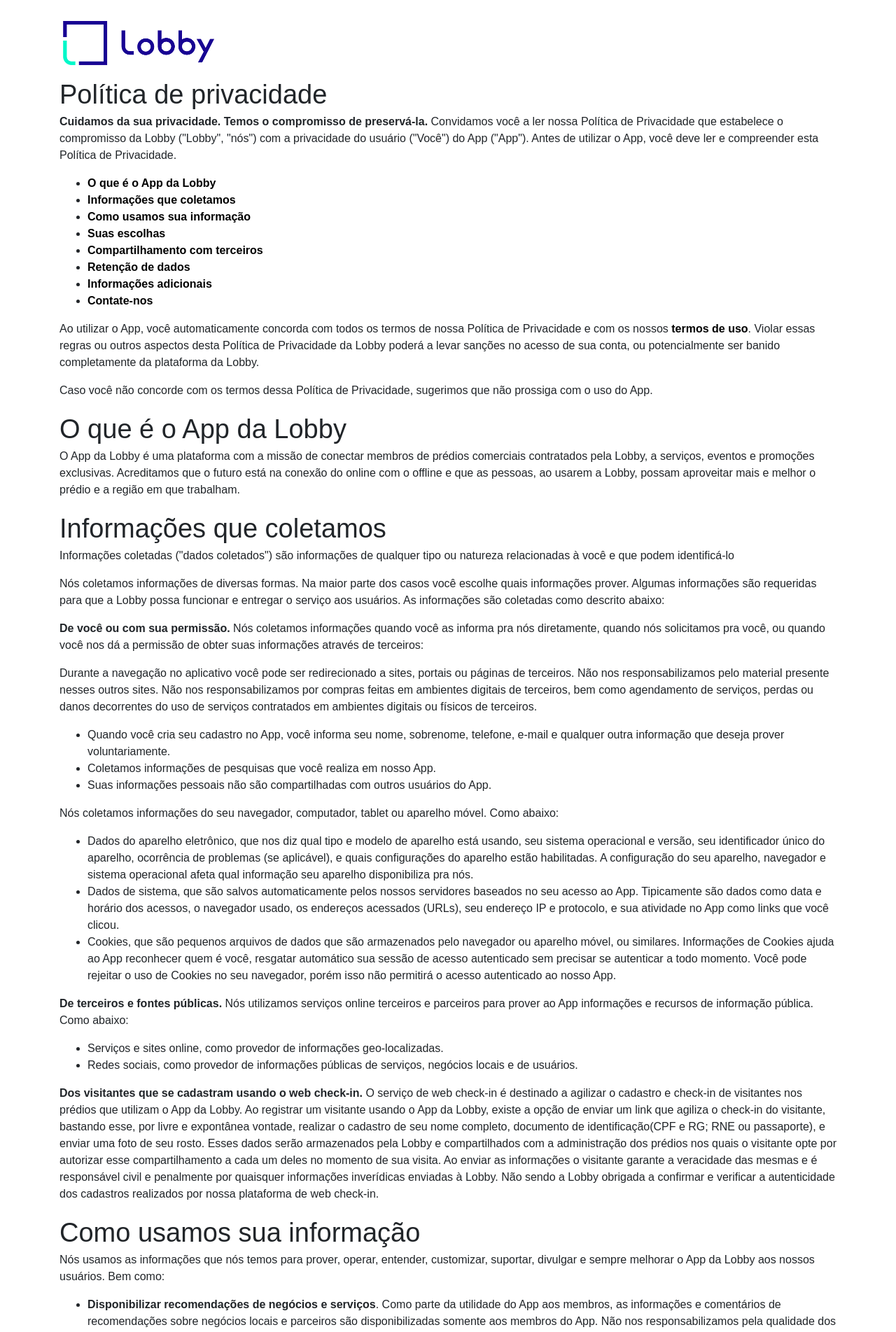
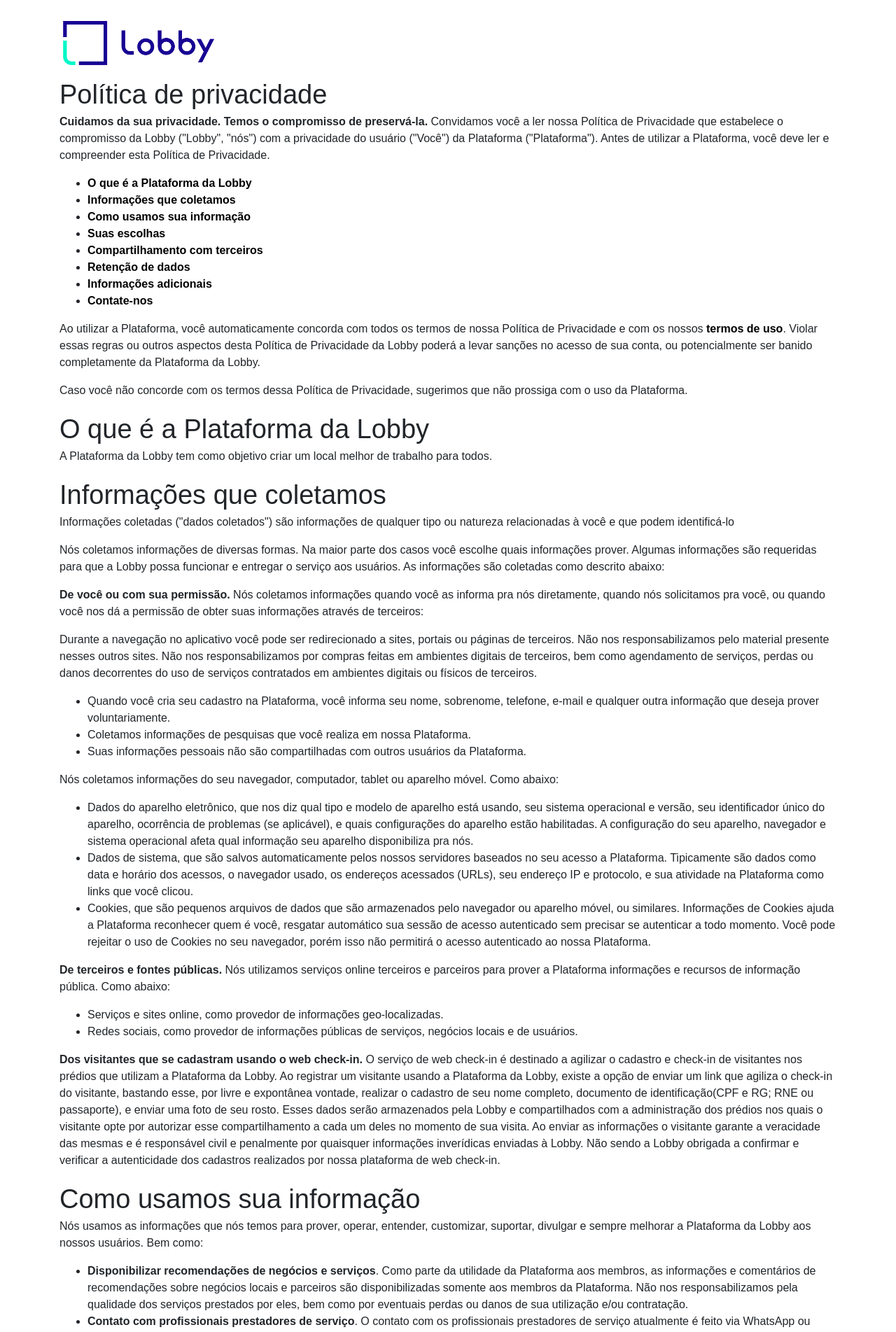
Before and after one commit to lobby-tech/lobby.tech, a Jekyll site: the page built from politica-de-privacidade/index.html, in a window 1280 px wide. Shown: the top 1903 px of the page at 70% size. Built offline with Jekyll 4.4.1, drawn with Linux system fonts in a browser that asks for light colours; some of the changed text lies outside the part shown.

Commit message:
Updated text

```diff
--- a/_sass/base/_app.scss
+++ b/_sass/base/_app.scss
@@ -11,6 +11,6 @@
 }
 
 a:hover {
-  text-decoration: none;
+  text-decoration: underline;
   color: inherit;
 }
--- a/politica-de-privacidade/index.html
+++ b/politica-de-privacidade/index.html
@@ -7,9 +7,9 @@
     <div class="col-12 col-md-12 col-lg-12 pt-4">
       <img src="/assets/images/icon-reverse.png" class="mb-3" alt="Lobby Logo">
       <h1 class="font--xl">Política de privacidade</h1>
-      <p><b>Cuidamos da sua privacidade. Temos o compromisso de preservá-la.</b> Convidamos você a ler nossa Política de Privacidade que estabelece o compromisso da Lobby ("Lobby", "nós") com a privacidade do usuário ("Você") do App ("App"). Antes de utilizar o App, você deve ler e compreender esta Política de Privacidade.</p>
+      <p><b>Cuidamos da sua privacidade. Temos o compromisso de preservá-la.</b> Convidamos você a ler nossa Política de Privacidade que estabelece o compromisso da Lobby ("Lobby", "nós") com a privacidade do usuário ("Você") da Plataforma ("Plataforma"). Antes de utilizar a Plataforma, você deve ler e compreender esta Política de Privacidade.</p>
       <ul>
-        <li><a href="#oque"><b>O que é o App da Lobby</b></a></li>
+        <li><a href="#oque"><b>O que é a Plataforma da Lobby</b></a></li>
         <li><a href="#coleta"><b>Informações que coletamos</b></a></li>
         <li><a href="#comousamos"><b>Como usamos sua informação</b></a></li>
         <li><a href="#suasescolhas"><b>Suas escolhas</b></a></li>
@@ -18,11 +18,11 @@
         <li><a href="#adicionais"><b>Informações adicionais</b></a></li>
         <li><a href="#contatenos"><b>Contate-nos</b></a></li>
       </ul>
-      <p>Ao utilizar o App, você automaticamente concorda com todos os termos de nossa Política de Privacidade e com os nossos <b><a href="/termos-de-uso" title="Termos de Uso">termos de uso</a></b>. Violar essas regras ou outros aspectos desta Política de Privacidade da Lobby poderá a levar sanções no acesso de sua conta, ou potencialmente ser banido completamente da plataforma da Lobby.</p>
-      <p>Caso você não concorde com os termos dessa Política de Privacidade, sugerimos que não prossiga com o uso do App.</p>
+      <p>Ao utilizar a Plataforma, você automaticamente concorda com todos os termos de nossa Política de Privacidade e com os nossos <b><a href="/termos-de-uso" title="Termos de Uso">termos de uso</a></b>. Violar essas regras ou outros aspectos desta Política de Privacidade da Lobby poderá a levar sanções no acesso de sua conta, ou potencialmente ser banido completamente da Plataforma da Lobby.</p>
+      <p>Caso você não concorde com os termos dessa Política de Privacidade, sugerimos que não prossiga com o uso da Plataforma.</p>
 
-      <h2 class="font--xl mt-4" id="oque">O que é o App da Lobby</h2>
-      <p>O App da Lobby é uma plataforma com a missão de conectar membros de prédios comerciais contratados pela Lobby, a serviços, eventos e promoções exclusivas. Acreditamos que o futuro está na conexão do online com o offline e que as pessoas, ao usarem a Lobby, possam aproveitar mais e melhor o prédio e a região em que trabalham.</p>
+      <h2 class="font--xl mt-4" id="oque">O que é a Plataforma da Lobby</h2>
+      <p>A Plataforma da Lobby tem como objetivo criar um local melhor de trabalho para todos.</p>
 
       <h2 class="font--xl mt-4" id="coleta">Informações que coletamos</h2>
       <p>Informações coletadas ("dados coletados") são informações de qualquer tipo ou natureza relacionadas à você e que podem identificá-lo</p>
@@ -30,41 +30,41 @@
       <p><b>De você ou com sua permissão.</b> Nós coletamos informações quando você as informa pra nós diretamente, quando nós solicitamos pra você, ou quando você nos dá a permissão de obter suas informações através de terceiros:</p>
       <p>Durante a navegação no aplicativo você pode ser redirecionado a sites, portais ou páginas de terceiros. Não nos responsabilizamos pelo material presente nesses outros sites. Não nos responsabilizamos por compras feitas em ambientes digitais de terceiros, bem como agendamento de serviços, perdas ou danos decorrentes do uso de serviços contratados em ambientes digitais ou físicos de terceiros.</p>
       <ul>
-        <li>Quando você cria seu cadastro no App, você informa seu nome, sobrenome, telefone, e-mail e qualquer outra informação que deseja prover voluntariamente.</li>
-        <li>Coletamos informações de pesquisas que você realiza em nosso App.</li>
-        <li>Suas informações pessoais não são compartilhadas com outros usuários do App.</li>
+        <li>Quando você cria seu cadastro na Plataforma, você informa seu nome, sobrenome, telefone, e-mail e qualquer outra informação que deseja prover voluntariamente.</li>
+        <li>Coletamos informações de pesquisas que você realiza em nossa Plataforma.</li>
+        <li>Suas informações pessoais não são compartilhadas com outros usuários da Plataforma.</li>
       </ul>
       <p>Nós coletamos informações do seu navegador, computador, tablet ou aparelho móvel. Como abaixo:</p>
       <ul>
         <li>Dados do aparelho eletrônico, que nos diz qual tipo e modelo de aparelho está usando, seu sistema operacional e versão, seu identificador único do aparelho, ocorrência de problemas (se aplicável), e quais configurações do aparelho estão habilitadas. A configuração do seu aparelho, navegador e sistema operacional afeta qual informação seu aparelho disponibiliza pra nós.</li>
-        <li>Dados de sistema, que são salvos automaticamente pelos nossos servidores baseados no seu acesso ao App. Tipicamente são dados como data e horário dos acessos, o navegador usado, os endereços acessados (URLs), seu endereço IP e protocolo, e sua atividade no App como links que você clicou.</li>
-        <li>Cookies, que são pequenos arquivos de dados que são armazenados pelo navegador ou aparelho móvel, ou similares. Informações de Cookies ajuda ao App reconhecer quem é você, resgatar automático sua sessão de acesso autenticado sem precisar se autenticar a todo momento. Você pode rejeitar o uso de Cookies no seu navegador, porém isso não permitirá o acesso autenticado ao nosso App.</li>
+        <li>Dados de sistema, que são salvos automaticamente pelos nossos servidores baseados no seu acesso a Plataforma. Tipicamente são dados como data e horário dos acessos, o navegador usado, os endereços acessados (URLs), seu endereço IP e protocolo, e sua atividade na Plataforma como links que você clicou.</li>
+        <li>Cookies, que são pequenos arquivos de dados que são armazenados pelo navegador ou aparelho móvel, ou similares. Informações de Cookies ajuda a Plataforma reconhecer quem é você, resgatar automático sua sessão de acesso autenticado sem precisar se autenticar a todo momento. Você pode rejeitar o uso de Cookies no seu navegador, porém isso não permitirá o acesso autenticado ao nossa Plataforma.</li>
       </ul>
-      <p><b>De terceiros e fontes públicas.</b> Nós utilizamos serviços online terceiros e parceiros para prover ao App informações e recursos de informação pública. Como abaixo:</p>
+      <p><b>De terceiros e fontes públicas.</b> Nós utilizamos serviços online terceiros e parceiros para prover a Plataforma informações e recursos de informação pública. Como abaixo:</p>
       <ul>
         <li>Serviços e sites online, como provedor de informações geo-localizadas.</li>
         <li>Redes sociais, como provedor de informações públicas de serviços, negócios locais e de usuários.</li>
       </ul>
       <p><b>Dos visitantes que se cadastram usando o web check-in.</b>
-        O serviço de web check-in é destinado a agilizar o cadastro e check-in de visitantes nos prédios que utilizam o App da Lobby.
-        Ao registrar um visitante usando o App da Lobby, existe a opção de enviar um link que agiliza o check-in do visitante, bastando esse, por livre e expontânea vontade, realizar o cadastro de seu nome completo, documento de identificação(CPF e RG; RNE ou passaporte), e enviar uma foto de seu rosto. Esses dados serão armazenados pela Lobby e compartilhados com a administração dos prédios nos quais o visitante opte por autorizar esse compartilhamento a cada um deles no momento de sua visita.
+        O serviço de web check-in é destinado a agilizar o cadastro e check-in de visitantes nos prédios que utilizam a Plataforma da Lobby.
+        Ao registrar um visitante usando a Plataforma da Lobby, existe a opção de enviar um link que agiliza o check-in do visitante, bastando esse, por livre e expontânea vontade, realizar o cadastro de seu nome completo, documento de identificação(CPF e RG; RNE ou passaporte), e enviar uma foto de seu rosto. Esses dados serão armazenados pela Lobby e compartilhados com a administração dos prédios nos quais o visitante opte por autorizar esse compartilhamento a cada um deles no momento de sua visita.
         Ao enviar as informações o visitante garante a veracidade das mesmas e é responsável civil e penalmente por quaisquer informações inverídicas enviadas à Lobby. Não sendo a Lobby obrigada a confirmar e verificar a autenticidade dos cadastros realizados por nossa plataforma de web check-in.
       </p>
 
       <h2 class="font--xl mt-4" id="comousamos">Como usamos sua informação</h2>
-      <p>Nós usamos as informações que nós temos para prover, operar, entender, customizar, suportar, divulgar e sempre melhorar o App da Lobby aos nossos usuários. Bem como:</p>
+      <p>Nós usamos as informações que nós temos para prover, operar, entender, customizar, suportar, divulgar e sempre melhorar a Plataforma da Lobby aos nossos usuários. Bem como:</p>
       <ul>
-        <li><b>Disponibilizar recomendações de negócios e serviços</b>. Como parte da utilidade do App aos membros, as informações e comentários de recomendações sobre negócios locais e parceiros são disponibilizadas somente aos membros do App. Não nos responsabilizamos pela qualidade dos serviços prestados por eles, bem como por eventuais perdas ou danos de sua utilização e/ou contratação.</li>
-        <li><b>Contato com profissionais prestadores de serviço</b>. O contato com os profissionais prestadores de serviço atualmente é feito via WhatsApp ou telefone e nós somente lhe disponibilizamos o contato e não nos responsabilizamos por qualquer mal-entendido, informações indevidas ou problemas que possam ocorrer pela troca de informações via WhatsApp ou telefone ou fora do App da Lobby.</li>
-        <li><b>Publicidade e propaganda</b>. Queremos garantir que o App se mantenha sempre interessante e útil para você, o que poderá incluir também a personalização de anúncios e sugestões de conteúdos, produtos, serviços ou promoções de negócios parceiros baseado em informações do seu interesse e do interesse do parceiro.</li>
+        <li><b>Disponibilizar recomendações de negócios e serviços</b>. Como parte da utilidade da Plataforma aos membros, as informações e comentários de recomendações sobre negócios locais e parceiros são disponibilizadas somente aos membros da Plataforma. Não nos responsabilizamos pela qualidade dos serviços prestados por eles, bem como por eventuais perdas ou danos de sua utilização e/ou contratação.</li>
+        <li><b>Contato com profissionais prestadores de serviço</b>. O contato com os profissionais prestadores de serviço atualmente é feito via WhatsApp ou telefone e nós somente lhe disponibilizamos o contato e não nos responsabilizamos por qualquer mal-entendido, informações indevidas ou problemas que possam ocorrer pela troca de informações via WhatsApp ou telefone ou fora da Plataforma da Lobby.</li>
+        <li><b>Publicidade e propaganda</b>. Queremos garantir que a Plataforma se mantenha sempre interessante e útil para você, o que poderá incluir também a personalização de anúncios e sugestões de conteúdos, produtos, serviços ou promoções de negócios parceiros baseado em informações do seu interesse e do interesse do parceiro.</li>
         <li><b>Suporte e atendimento</b>. Como forma de prestar o melhor serviço, caso seja necessário, podemos entrar em contato com você pelo endereço de e-mail ou qualquer outro meio de comunição que você nos informar.</li>
       </ul>
 
       <h2 class="font--xl mt-4" id="suasescolhas">Suas escolhas</h2>
-      <p>Você tem controle sobre quais notificações serão enviadas a você, que podem ser acessadas no menu configuração do App.</p>
+      <p>Você tem controle sobre quais notificações serão enviadas a você, que podem ser acessadas no menu configuração da Plataforma.</p>
 
       <h2 class="font--xl mt-4" id="compartilhamento">Compartilhamento com terceiros</h2>
-      <p>Nós não compartilhamos suas informações com outros usuários cadastrados no App, podemos alterar essa política conforme as necessidades da Lobby. Algumas informações podem ser compartilhadas com terceiros para prover uma melhor experiência de uso dos serviços da Lobby.</p>
+      <p>Nós não compartilhamos suas informações com outros usuários cadastrados na Plataforma, podemos alterar essa política conforme as necessidades da Lobby. Algumas informações podem ser compartilhadas com terceiros para prover uma melhor experiência de uso dos serviços da Lobby.</p>
 
       <h2 class="font--xl mt-4" id="retencao">Retenção de dados</h2>
       <p>Após coletarmos os dados e informações mencionados nessa Política de Privacidade, iremos armazená-los sob as mais rígidas práticas de segurança de informação. Nosso banco de dados terá seu acesso restringido a apenas profissionais habilitados, que são obrigados a preservar a confidencialidade de suas informações.</p>
@@ -74,7 +74,7 @@
       <h2 class="font--xl mt-4" id="adicionais">Informações adicionais</h2>
       <ul>
         <li><b>Segurança da sua conta</b>. A Lobby usa as melhores práticas técnicas para garantir segurança dos seus dados e conta. Entretanto, a internet não é um ambiente totalmente seguro e nós não poderemos garantir por completo que sua informação pessoal não será interceptada ou acessada inapropriadamente. Por favor, garanta que você mantenha suas informações de acesso a conta de forma segura e não compartilhe elas com ninguém.</li>
-        <li><b>Atualizações da Política de Privacidade</b>. De tempos em tempos nós poderemos fazer alterações neste documento, sem prévio aviso por parte da Lobby. A última versão deste documento sempre estará disponível no site: (lobby.tech/politica-de-privacidade), e sugerimos que você consulte eventuais atualizações periodicamente. Salientamos que tais alterações serão aplicáveis desde o momento em que forem disponibilizadas no App.</li>
+        <li><b>Atualizações da Política de Privacidade</b>. De tempos em tempos nós poderemos fazer alterações neste documento, sem prévio aviso por parte da Lobby. A última versão deste documento sempre estará disponível no site: (lobby.tech/politica-de-privacidade), e sugerimos que você consulte eventuais atualizações periodicamente. Salientamos que tais alterações serão aplicáveis desde o momento em que forem disponibilizadas na Plataforma.</li>
       </ul>
 
       <h2 class="font--xl mt-4" id="contatenos">Contate-nos</h2>
```
Also changed, not shown: other parts of politica-de-privacidade/index.html (+1 -1 lines), index.html (+4 -4 lines).
